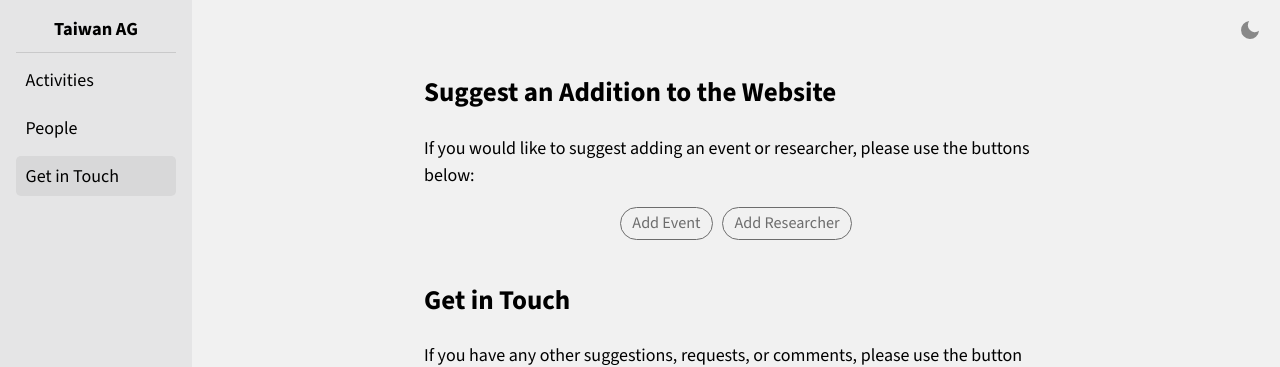
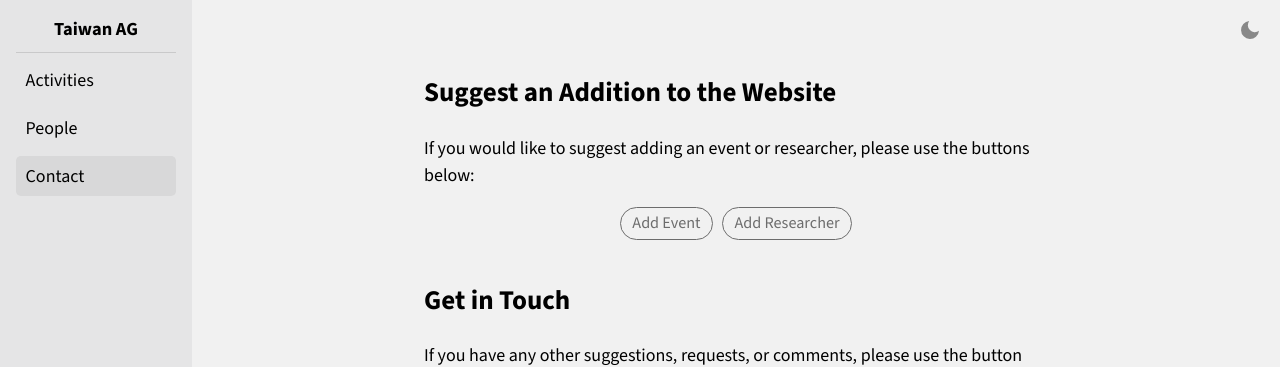
Before and after one commit to taiwan-ag/taiwan-ag.github.io, a Jekyll site: the page built from contact.md, in a window 1280 px wide. Shown: the top 367 px of the page. Built offline with Jekyll 4.4.1, drawn with Linux system fonts in a browser that asks for light colours.

Commit message:
Rename Get in Touch page to Contact
Relabels the page, nav link, and README references from "Get in
Touch" to "Contact" and moves the URL to /contact/, keeping the
mailto subsection's own "Get in Touch" heading and button as is.

Co-Authored-By: Claude Sonnet 5 <noreply@anthropic.com>
Claude-Session: https://claude.ai/code/session_01CDqFb2Z8FMf5rmCnQRfzqs

```diff
--- a/_includes/header.html
+++ b/_includes/header.html
@@ -15,7 +15,7 @@
   <hr class="sidebar-divider">
   <a href="{{ '/' | relative_url }}"{% if page.url == '/' %} class="active"{% endif %}>Activities</a>
   <a href="{{ '/people/' | relative_url }}"{% if page.url == '/people/' %} class="active"{% endif %}>People</a>
-  <a href="{{ '/get-in-touch/' | relative_url }}"{% if page.url == '/get-in-touch/' %} class="active"{% endif %}>Get in Touch</a>
+  <a href="{{ '/contact/' | relative_url }}"{% if page.url == '/contact/' %} class="active"{% endif %}>Contact</a>
 </nav>
 
 <div id="nav-backdrop" class="nav-backdrop" hidden></div>
--- a/assets/css/main.css
+++ b/assets/css/main.css
@@ -263,7 +263,7 @@ h2 {
 
 /* Groups several .button links on one row with space between them,
    wrapping to additional rows only once they no longer fit (e.g. the
-   suggestion buttons on get-in-touch.md). Kramdown wraps consecutive
+   suggestion buttons on contact.md). Kramdown wraps consecutive
    link lines in a single shared <p> rather than one per link, so the
    flex layout targets that <p> -- the actual parent of the <a> tags --
    rather than .button-row itself. */
--- a/get-in-touch.md
+++ b/contact.md
@@ -1,7 +1,7 @@
 ---
 layout: default
-title: Get in Touch
-permalink: /get-in-touch/
+title: Contact
+permalink: /contact/
 ---
 
 ## Suggest an Addition to the Website
```
Also changed, not shown: README.md.
